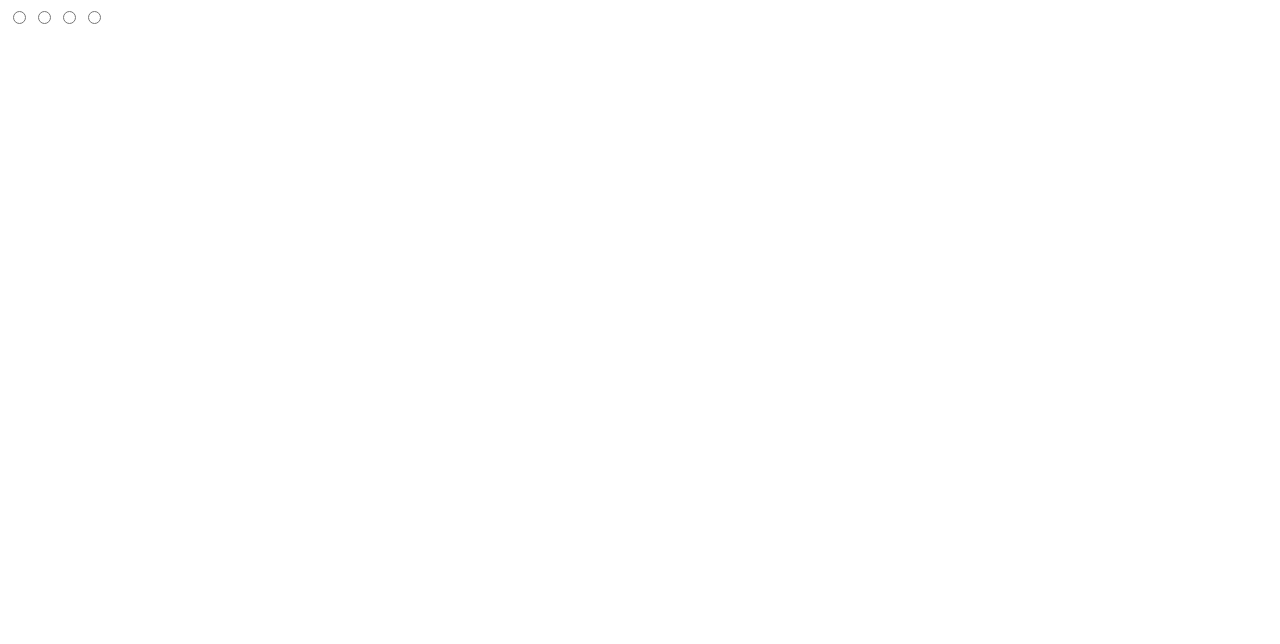
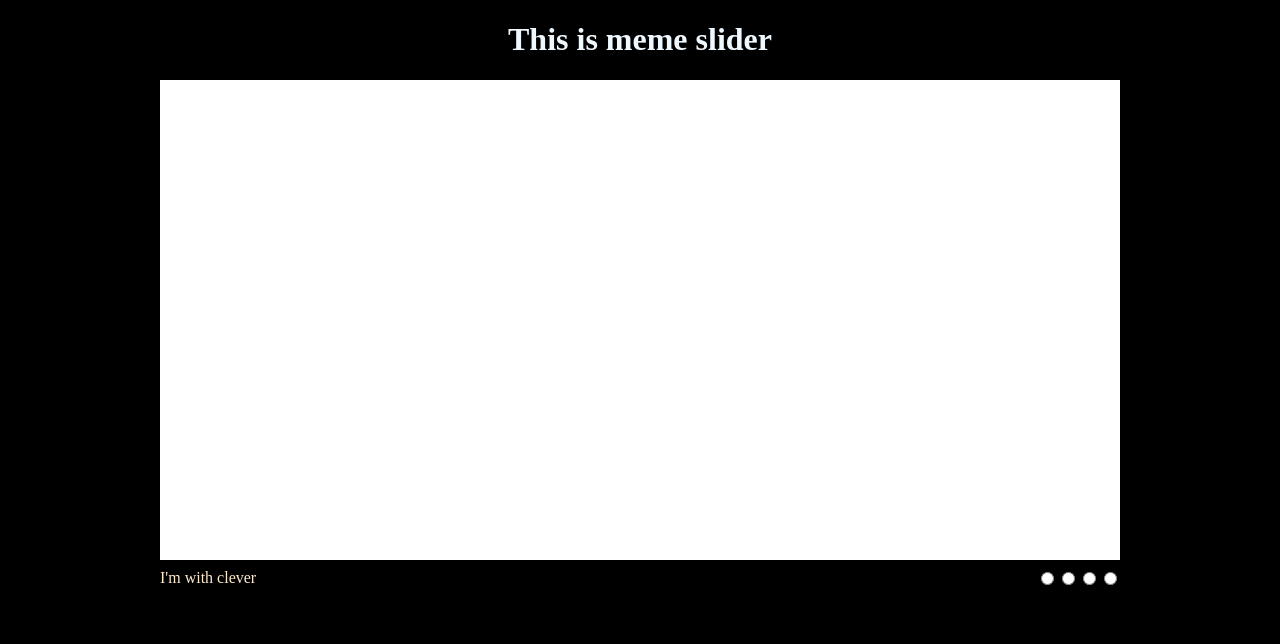
Before and after one commit to TestNatUser/cssMemeSlider, a plain HTML site: page index.html in a window 1280 px wide. Drawn offline with Linux system fonts and the light colour scheme.

Commit message:
fix: add desktop style Sat, Sep 16, 2023 04:35:40 PM

```diff
--- a/index.html
+++ b/index.html
@@ -9,16 +9,29 @@
   </head>
   <body>
     <main>
+        <h1>This is meme slider</h1>
+        <div class="meme_container">
         <div class="images_container">
             <div></div>
-
+            <div></div>
+            <div></div>
+            <div></div>
         </div>
+        <div class="wrapper">
         <div class="controls_container">
-            <input type="radio">
+            <input type="radio" name="slider">
             <input type="radio">
             <input type="radio">
             <input type="radio">
         </div>
+        <div class="labels_container">
+            <div>I'm with clever</div>
+            <div>We want 150 points</div>
+            <div>All except him</div>
+            <div>Task revieweviers</div>
+        </div>
+    </div>
+    </div>
     </main>
   </body>
 </html>
--- a/style.css
+++ b/style.css
@@ -0,0 +1,43 @@
+html {
+  background: black;
+}
+h1 {
+  text-align: center;
+  color: aliceblue;
+}
+.meme_container {
+  display: flex;
+  flex-direction: column;
+  margin: auto;
+  width: 60em;
+  height: auto;
+  justify-content: space-between;
+}
+.controls_container {
+  display: flex;
+  flex-direction: row;
+  justify-content: center;
+  align-items: center;
+}
+.images_container {
+  margin: auto;
+  width: 60em;
+  height: 30em;
+  background: white;
+}
+.images_container div {
+  display: inline;
+}
+.labels_container {
+  display: flex;
+  flex-direction: column;
+  color: blanchedalmond;
+  overflow: hidden;
+  height: 1em;
+}
+.wrapper {
+margin-top:1%;
+  display: flex;
+  flex-direction: row-reverse;
+  justify-content: space-between;
+}
```
